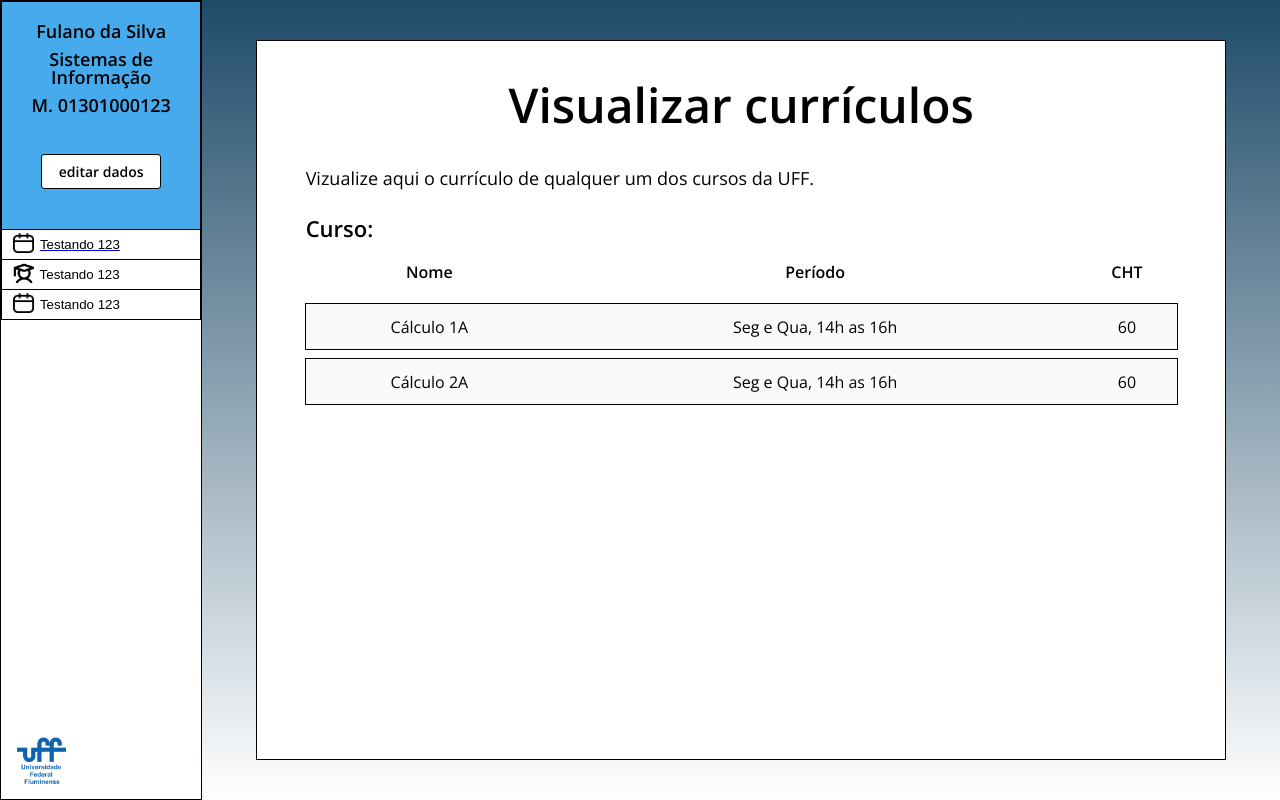
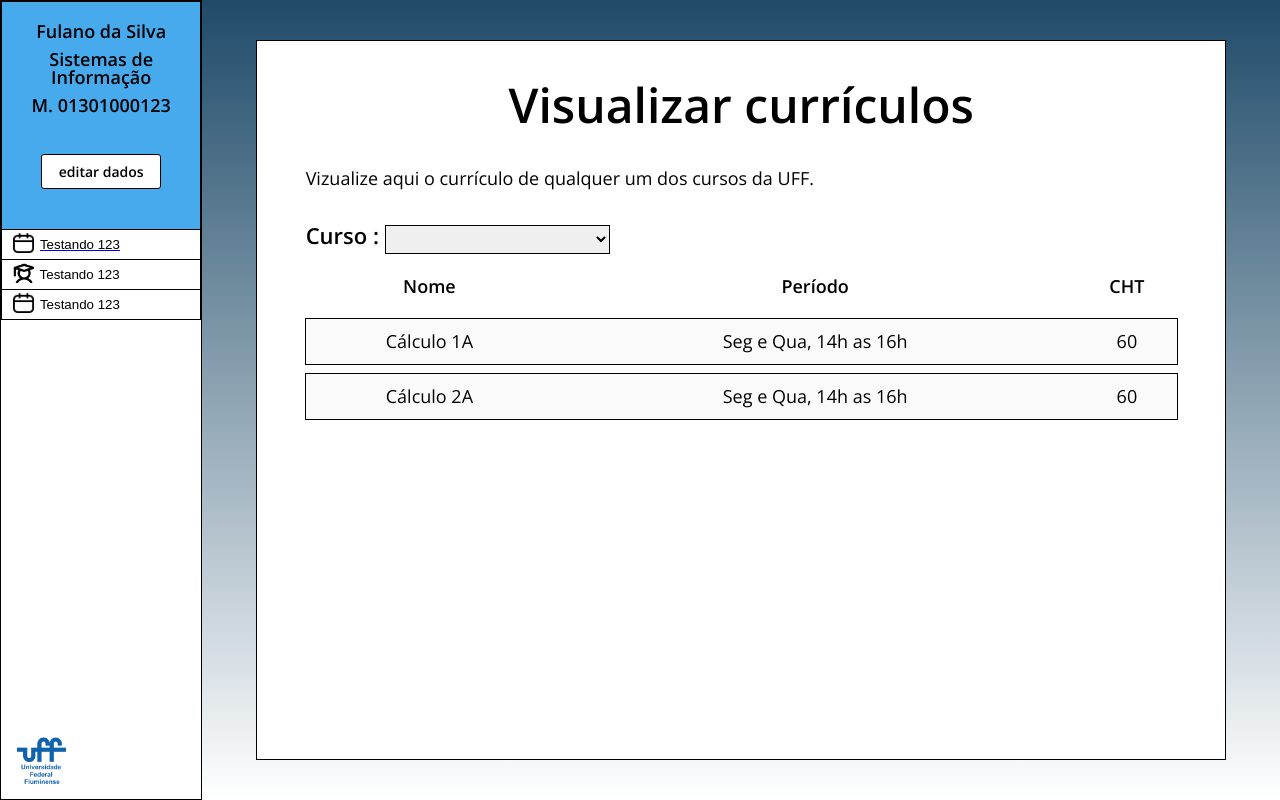
Before and after one commit to gustavo-ferreira03/projeto-iduff-front, a React (Create React App) app: page /ViewResume in a window 1280 px wide. Built offline with nearby package versions, Linux system fonts and the light colour scheme; a web font is replaced by a local one.

Commit message:
drop down montado

```diff
--- /dev/null
+++ b/src/components/DropDown/DropDown.jsx
@@ -0,0 +1,12 @@
+import classes from './DropDown.module.css';
+
+export function DropDown({courses}){
+    return(
+        <div className={classes.dropdown}>
+            <label for="Curso" className={classes.Curso}>Curso :</label>
+            <select className={classes.dropdownbox} name="Curso">
+                { courses.map((courses) => <option>{courses}</option>)}
+            </select>
+        </div>
+    )
+}
--- /dev/null
+++ b/src/components/DropDown/DropDown.module.css
@@ -0,0 +1,20 @@
+.dropdown-toggle{
+    width: 100%;
+    padding: 50px 0;
+    font-size: 1.2rem;
+    margin-top: 30px;
+
+}
+
+.Curso{
+    font-family: 'Open Sans', sans-serif;
+    font-weight: 600;
+    font-size: 22px;
+}
+
+.dropdownbox{
+    width: 225px;
+    height: 29px;
+    margin-left: 6px;
+    border: 0.5px solid #000000;
+}
--- a/src/components/Table/Table.module.css
+++ b/src/components/Table/Table.module.css
@@ -6,7 +6,7 @@
 }
 
 .table tr {
-    font-size: 16px;
+    font-size: 18px;
     font-weight: 400;
     font-family: 'Open Sans', sans-serif;
     height: 45px;
--- a/src/components/ViewResume/ViewResume.jsx
+++ b/src/components/ViewResume/ViewResume.jsx
@@ -1,23 +1,30 @@
 import classes from './ViewResume.module.css';
 import Table from '../Table/Table';
 import Button from '../Button/Button';
+import {DropDown} from '../DropDown/DropDown';
 
 // Precisa colocar as colunas da tabela
 const columns = [
     "Nome",
     "Período",
     "CHT"
-  ]
+]
 
   // Carrega o conteúdo que vai ser colocado dentro de cada linha (pode colocar botões ou dropdowns tb)
-  const data = [
+const data = [
     ["Cálculo 1A",
     "Seg e Qua, 14h as 16h",
     "60"],
     ["Cálculo 2A",
     "Seg e Qua, 14h as 16h",
     "60"]
-  ]
+]
+
+const courses = [
+    " ",
+    "SI",
+    "CC"
+]
 
 export function ViewResume (){
     return(
@@ -28,9 +35,8 @@ export function ViewResume (){
                     <section className={classes.List}>
                         <div className={classes.VizuAqui}>
                             <p>Vizualize aqui o currículo de qualquer um dos cursos da UFF.</p>
-                            <div>
-                                <h2 className={classes.Curso}>Curso:</h2>
-                                {/* Menu drop down */}
+                            <div className={classes.CurDrop}>
+                                <DropDown courses={courses}/>
                             </div>
                         </div>
                         <div className={classes.Table}>
--- a/src/components/ViewResume/ViewResume.module.css
+++ b/src/components/ViewResume/ViewResume.module.css
@@ -10,7 +10,7 @@
     height: 90%;
     background-color: white;
     border: 1px solid black;
-    overflow-y: scroll;
+    overflow-y: auto;
 }
 
 .content_container {
@@ -43,14 +43,13 @@
     font-size: 18px;
 }
 
-.Curso{
-    font-family: 'Open Sans', sans-serif;
-    font-weight: 600;
-    font-size: 22px;
-    margin-top: 30px;
-}
-
 .Table {
     display: flex;
     justify-content: center;
 }
+
+.CurDrop {
+    margin-top: 4%;
+    display: flex;
+    flex-direction: row;
+}
```
